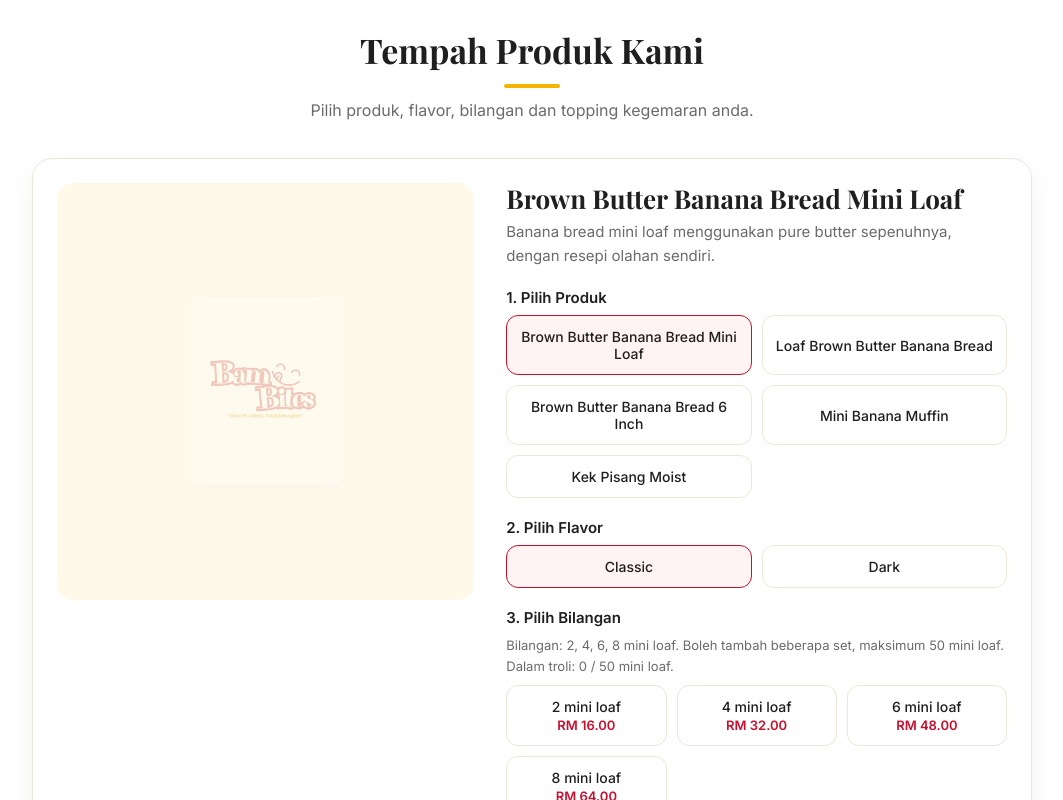
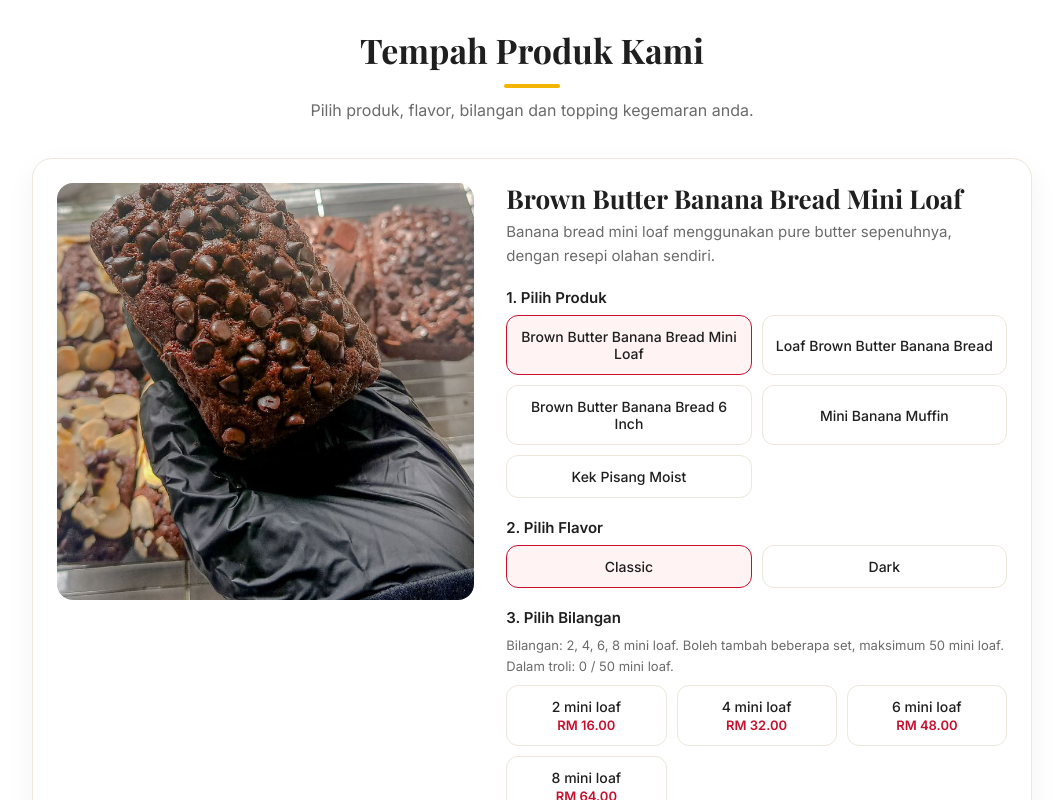
Before and after one commit to BamBites/BamBites, a plain HTML site: page index.html in a window 1280 px wide. Shown: the part 960-1760 px from the top of the page, without its empty margins (108-1171 px from the left). Drawn offline with nearby package versions, Linux system fonts and the light colour scheme; a web font is replaced by a local one.

Commit message:
Update product images and prices in index.html

```diff
--- a/index.html
+++ b/index.html
@@ -212,7 +212,7 @@
     <img class="hero-logo" src="https://bambites.github.io/BamBites/IMG-20261120-WA0991.jpg" alt="Logo Bambites" onerror="this.style.display='none'"><br>
     <p class="tagline">Once You Bite, You'll bites again</p>
     <span class="kecil">Taiping</span>
-    <h1 class="sapaan">Hai, Thanks for choosing us. We are glad to be a part your happiness. Enjoy shopping buddies! &#128513;</h1>
+    <h1 class="sapaan">Hai, Thanks for choosing us. We are glad to be a part of your happiness. Enjoy shopping buddies! &#128513;</h1>
     <div class="garis-kuning"></div>
     <a class="btn" href="#produk">Pilih &amp; Tempah</a>
   </div>
@@ -489,7 +489,7 @@ const PRODUK = [
   {
     nama: "Brown Butter Banana Bread Mini Loaf",
     penerangan: "Banana bread mini loaf menggunakan pure butter sepenuhnya, dengan resepi olahan sendiri.",
-    gambar: "",
+    gambar: "IMG-20261120-WA1039.jpg",
     unit: "mini loaf",
     maks: 50,
     pakej: [2, 4, 6, 8],
@@ -507,51 +507,51 @@ const PRODUK = [
     maks: 50,
     bebas: true,
     flavor: [
-      { nama: "Classic", harga: 0 },
-      { nama: "Dark",    harga: 0 },
-      { nama: "Cheese",  harga: 0 }
+      { nama: "Classic", harga: 32 },
+      { nama: "Dark",    harga: 34 },
+      { nama: "Cheese",  harga: 48 }
     ],
     topping: ["Plain", "Choc Chip", "Choc Chunk", "Chip Chunk", "Drizzle Nutty"]
   },
   {
     nama: "Brown Butter Banana Bread 6 Inch",
     penerangan: "Brown butter banana bread saiz 6 inci.",
-    gambar: "",
+    gambar: "IMG-20261120-WA1042.jpg",
     unit: "unit",
     maks: 50,
     bebas: true,
     flavor: [
-      { nama: "Classic", harga: 0 },
-      { nama: "Dark",    harga: 0 },
-      { nama: "Cheese",  harga: 0 }
+      { nama: "Classic", harga: 44 },
+      { nama: "Dark",    harga: 46 },
+      { nama: "Cheese",  harga: 65 }
     ],
     topping: ["Plain", "Choc Chip", "Choc Chunk", "Chip Chunk Choc", "Drizzle Nutty", "Choc Berlemoih"]
   },
   {
     nama: "Mini Banana Muffin",
     penerangan: "Mini banana muffin.",
-    gambar: "",
+    gambar: "IMG-20261120-WA1040.jpg",
     unit: "pcs",
     maks: 50,
     pakej: [25, 50],
     flavor: [
-      { nama: "Classic", harga: { 25: 0, 50: 0 } },
-      { nama: "Dark",    harga: { 25: 0, 50: 0 } },
-      { nama: "Cheese",  harga: { 25: 0, 50: 0 } }
+      { nama: "Classic", harga: { 25: 25, 50: 45 } },
+      { nama: "Dark",    harga: { 25: 30, 50: 50 } },
+      { nama: "Cheese",  harga: { 25: 40, 50: 60 } }
     ],
     topping: ["Plain", "Choc Chip", "Nutty", "Crumbs"]
   },
   {
     nama: "Kek Pisang Moist",
     penerangan: "Kek pisang yang moist.",
-    gambar: "",
+    gambar: "IMG-20261120-WA1041.jpg",
     unit: "unit",
     maks: 50,
     bebas: true,
     flavor: [
-      { nama: "Classic", harga: 0 },
-      { nama: "Dark",    harga: 0 },
-      { nama: "Cheese",  harga: 0 }
+      { nama: "Classic", harga: 35 },
+      { nama: "Dark",    harga: 40 },
+      { nama: "Cheese",  harga: 50 }
     ],
     topping: ["Plain", "Choc Chip", "Choc Chunk", "Chip Chunk Choc", "Drizzle Nutty", "Choc Berlemoih"]
   }
```
